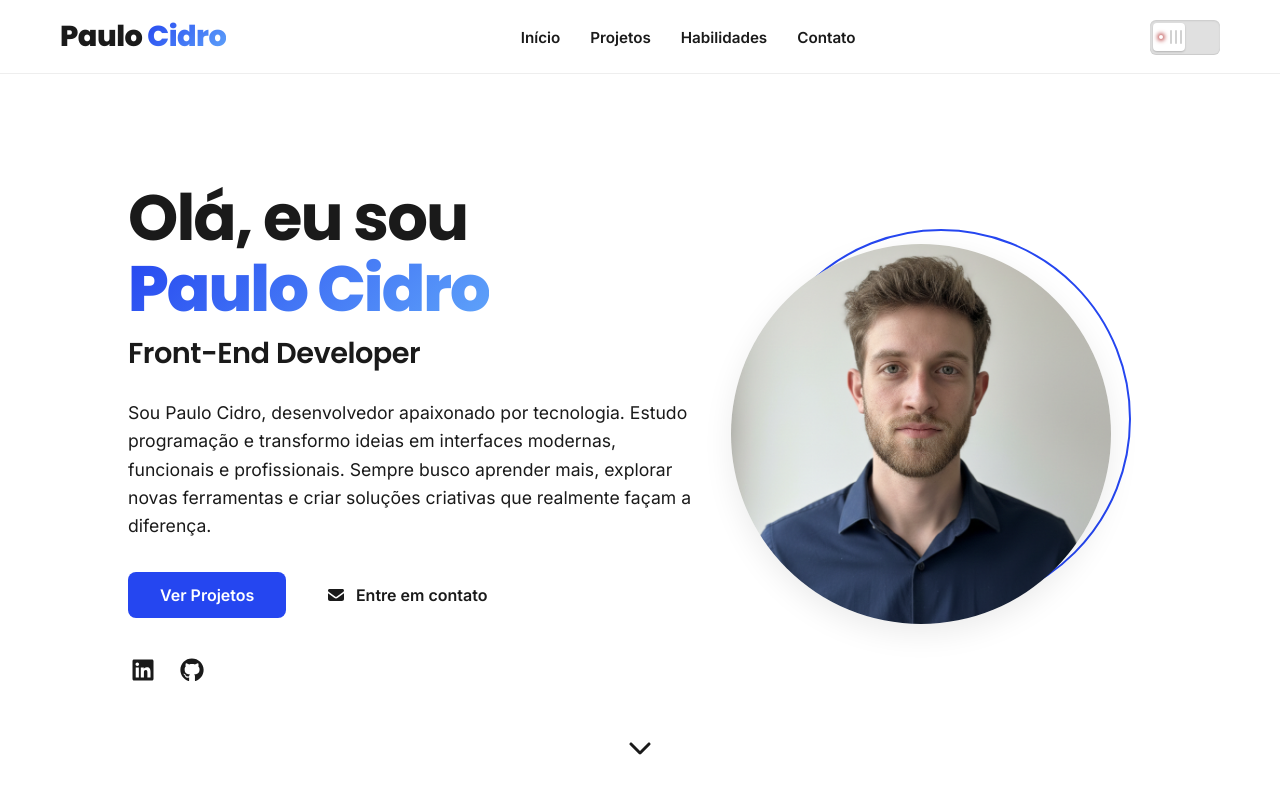
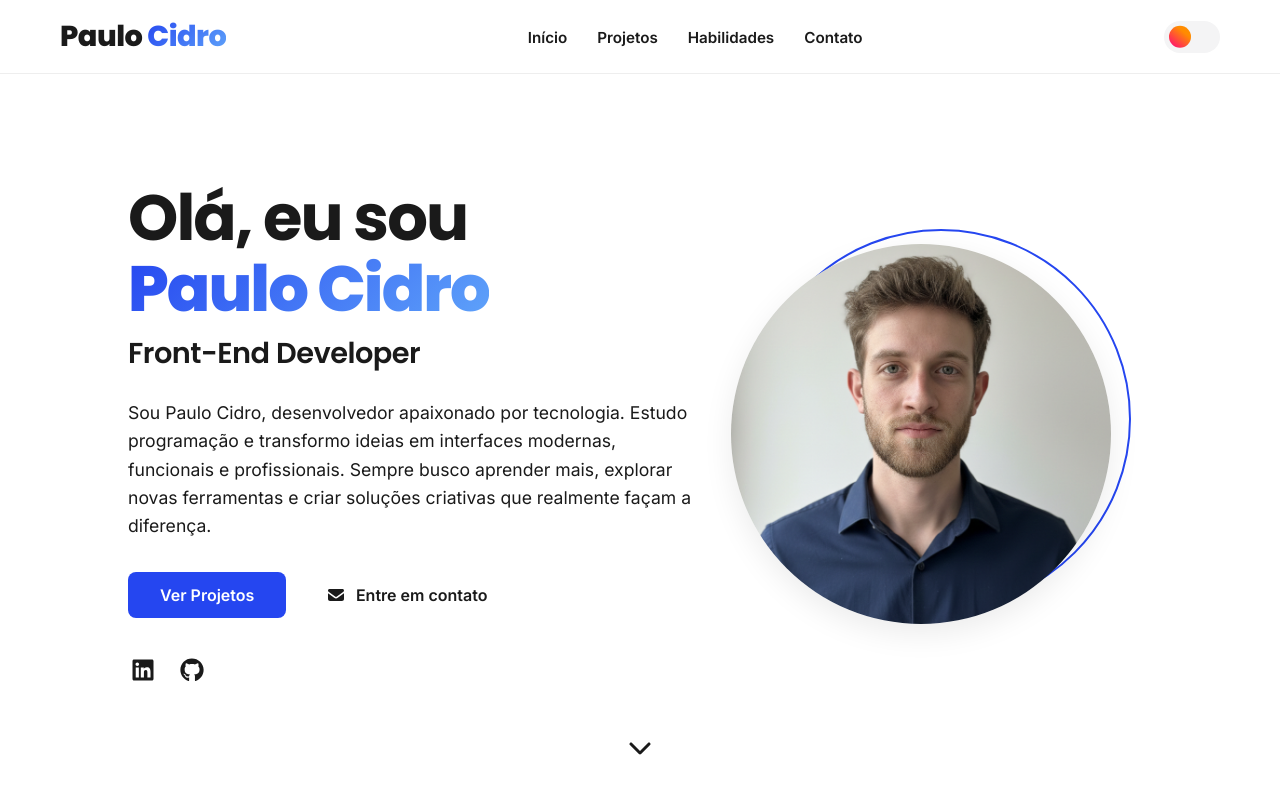
Before and after one commit to pcidro/Paulo-Cidro-Portfolio, a React (Vite) app: page / in a window 1280 px wide. Shown: the top 800 px of the page. Built offline with nearby package versions, Linux system fonts and the light colour scheme.

Commit message:
mudando o theme componente

```diff
--- a/src/Components/Switch.tsx
+++ b/src/Components/Switch.tsx
@@ -1,23 +1,17 @@
+import React from "react";
 import "../css/switch.css";
 
 type switchProps = {
+  onChange: () => void;
   checked: boolean;
-  onChange: () => void;
 };
 
-const Switch = ({ checked, onChange }: switchProps) => {
+const Switch = ({ onChange, checked }: switchProps) => {
   return (
-    <div className="switch">
-      <input
-        checked={checked}
-        id="toggle"
-        type="checkbox"
-        onChange={onChange}
-      />
-      <label className="toggle" htmlFor="toggle">
-        <i />
-      </label>
-    </div>
+    <label className="switch">
+      <input checked={checked} type="checkbox" onChange={onChange} />
+      <span className="slider" />
+    </label>
   );
 };
 
--- a/src/Sections/Header.tsx
+++ b/src/Sections/Header.tsx
@@ -1,6 +1,5 @@
 import { useState } from "react";
 import "../css/header.css";
-
 import { Theme } from "../Context/ThemeContext";
 import Switch from "../Components/Switch";
 
--- a/src/css/hero.css
+++ b/src/css/hero.css
@@ -1,4 +1,5 @@
 .hero-container {
+  position: relative;
   display: flex;
   align-items: center;
   max-width: 1800px;
@@ -7,7 +8,7 @@
   padding: 4rem 10%;
   min-height: 90vh;
   position: relative;
-  background: var(--bg);
+  overflow: hidden;
   color: var(--text);
 }
 
--- a/src/css/switch.css
+++ b/src/css/switch.css
@@ -1,83 +1,58 @@
 .switch {
+  display: block;
+  --width-of-switch: 3.5em;
+  --height-of-switch: 2em;
+  /* size of sliding icon -- sun and moon */
+  --size-of-icon: 1.4em;
+  /* it is like a inline-padding of switch */
+  --slider-offset: 0.3em;
   position: relative;
-  width: 70px;
-  height: 34px;
-  box-sizing: border-box;
-  padding: 3px;
-  background: var(--switch-bg);
-  border-radius: 6px;
-  box-shadow:
-    inset 0 1px 2px var(--switch-inner-shadow),
-    0 1px 0 0 var(--switch-handle-shadow);
-  display: inline-block;
-  vertical-align: middle;
+  width: var(--width-of-switch);
+  height: var(--height-of-switch);
 }
 
-.switch input[type="checkbox"] {
-  position: absolute;
-  inset: 0;
+/* Hide default HTML checkbox */
+.switch input {
   opacity: 0;
-  cursor: pointer;
-  z-index: 2;
+  width: 0;
+  height: 0;
 }
 
-.switch input[type="checkbox"] + label {
-  position: relative;
-  display: block;
+/* The slider */
+.slider {
+  position: absolute;
+  cursor: pointer;
+  top: 0;
   left: 0;
-  width: 50%;
-  height: 100%;
-  background: var(--switch-handle);
-  border-radius: 4px;
-  box-shadow: 0 1px 2px rgba(0, 0, 0, 0.2);
-  transition: all 0.4s cubic-bezier(0.23, 1, 0.32, 1);
+  right: 0;
+  bottom: 0;
+  background-color: #f4f4f5;
+  transition: 0.4s;
+  border-radius: 30px;
 }
 
-.switch input[type="checkbox"] + label:before {
+.slider:before {
+  position: absolute;
   content: "";
-  position: absolute;
+  height: var(--size-of-icon, 1.4em);
+  width: var(--size-of-icon, 1.4em);
+  border-radius: 20px;
+  left: var(--slider-offset, 0.3em);
   top: 50%;
-  left: 6px;
   transform: translateY(-50%);
-  width: 4px;
-  height: 4px;
-  background: #fff;
-  border-radius: 50%;
-  box-shadow: 0 0 4px 1.5px rgba(165, 15, 15, 0.8);
-  transition: all 0.4s ease;
+  background: linear-gradient(40deg, #ff0080, #ff8c00 70%);
+  transition: 0.4s;
 }
 
-.switch input[type="checkbox"] + label i,
-.switch input[type="checkbox"] + label i:before,
-.switch input[type="checkbox"] + label i:after {
-  content: "";
-  display: block;
-  position: absolute;
-  width: 2px;
-  height: 14px;
-  border-radius: 1px;
-  background: var(--switch-icon-bg);
+input:checked + .slider {
+  background-color: #303136;
 }
 
-.switch input[type="checkbox"] + label i {
-  top: 50%;
-  left: 68%;
-  margin-top: -7px;
+input:checked + .slider:before {
+  left: calc(100% - (var(--size-of-icon, 1.4em) + var(--slider-offset, 0.3em)));
+  background: #303136;
+  /* change the value of second inset in box-shadow to change the angle and direction of the moon  */
+  box-shadow:
+    inset -3px -2px 5px -2px #8983f7,
+    inset -10px -4px 0 0 #a3dafb;
 }
-
-.switch input[type="checkbox"] + label i:before {
-  left: -5px;
-  top: 0;
-}
-.switch input[type="checkbox"] + label i:after {
-  left: 5px;
-  top: 0;
-}
-
-.switch input[type="checkbox"]:checked + label {
-  left: 50%;
-}
-
-.switch input[type="checkbox"]:checked + label:before {
-  box-shadow: 0 0 4px 1.5px rgba(15, 165, 70, 0.8);
-}
```
Also changed, not shown: src/assets/Moon.svg (deleted), src/assets/Sun.svg (deleted).
